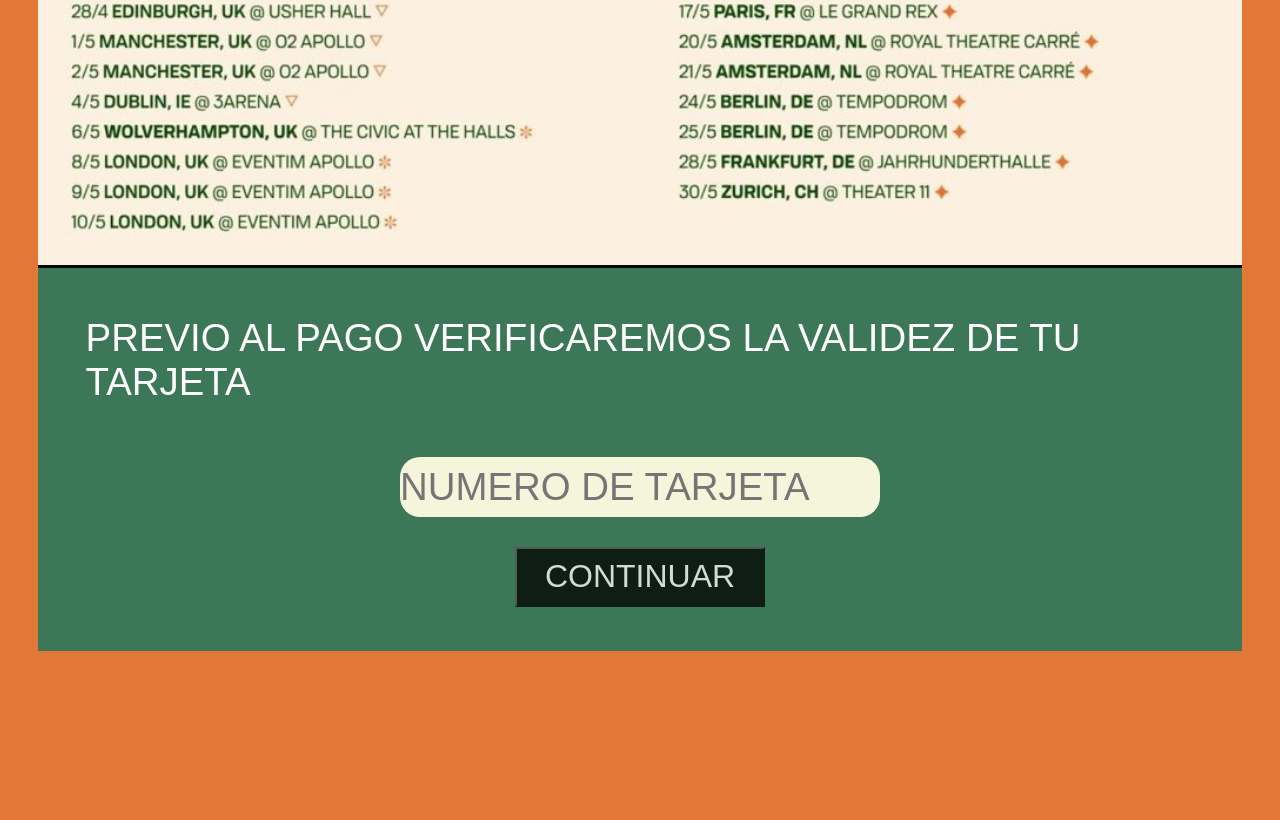
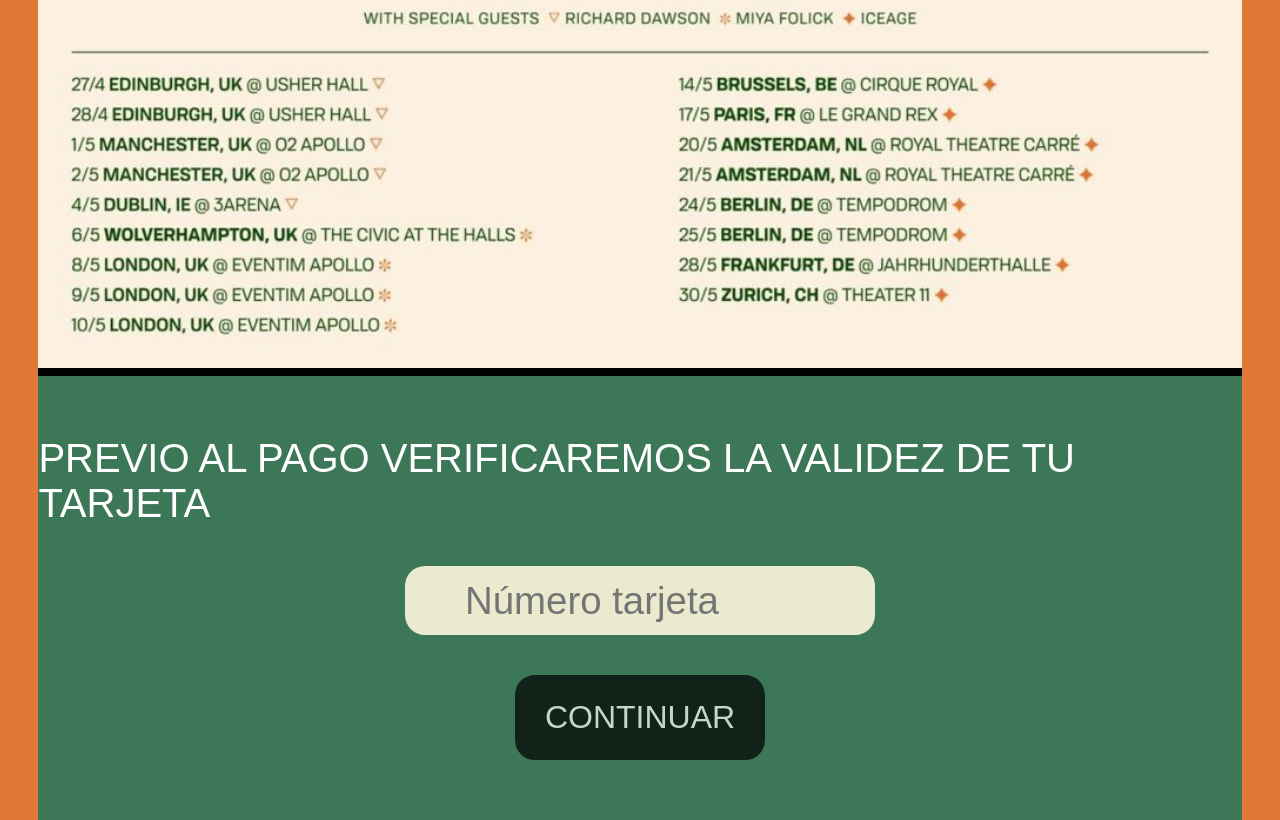
Before and after one commit to ValenLopezVega/card-validation, a website with bundled scripts: page src/index.html in a window 1280 px wide. Shown: the part 1063-1883 px from the top of the page. Before the commit the page ends 1714 px from the top, so only its background shows below. Built offline with nearby package versions, Linux system fonts and the light colour scheme; a web font is replaced by a local one.

Commit message:
feat: changed placeholder

```diff
--- a/src/index.html
+++ b/src/index.html
@@ -18,7 +18,7 @@
         <img src="img/mitski-concert.jpg" alt="poster">
         <div id="card-box">
           <p>PREVIO AL PAGO VERIFICAREMOS LA VALIDEZ DE TU TARJETA</p>
-          <input type="text" id="card-number" placeholder="NUMERO DE TARJETA" minlength="12">
+          <input type="text" id="card-number" placeholder="Número tarjeta" minlength="12">
           <p id="validation-msg"></p>
           <button id="verify-btn">CONTINUAR</button>
           <button id="return-btn">REGRESAR</button>
--- a/src/style.css
+++ b/src/style.css
@@ -13,7 +13,7 @@
 #title {
   display: flex;
   justify-content: center;
-  padding: 2%;
+  padding: 8% 2% 4%;
 }
 
 h1 {
@@ -33,19 +33,20 @@
 }
 
 #card-box {
+  height: 420px;
   background-color: #3c7857;
-  border-top: solid black;
+  border-top: 8px solid black;
   display: flex;
   flex-direction: column;
   align-items: center;
-  padding: 2%;
-  gap: 30px;
+  padding-top: 2%;
+  gap: 40px;
 }
 
 p {
-  font-size: 2.4em;
+  font-size: 2.5em;
   color: white;
-  padding: 2%;
+  padding-top: 3%;
 }
 
 #validation-msg {
@@ -54,20 +55,23 @@
 
 input {
   border: none;
+  padding: 0% 5%;
   border-radius: 20px;
-  background-color: beige;
+  background-color: rgb(234, 234, 207);
   font-size: 2.4em;
-  width: 480px;
-  height: 60px;
+  width: 350px;
+  height: 70px;
 }
 
 button {
   background-color: black;
+  border: 3px solid black;
+  border-radius: 20px;
   color: white;
-  margin-bottom: 20px;
-  opacity: 75%;
+  margin-bottom: 60px;
+  opacity: 70%;
   width: 250px;
-  height: 60px;
+  height: 85px;
   font-size: xx-large;
 }
 
```
